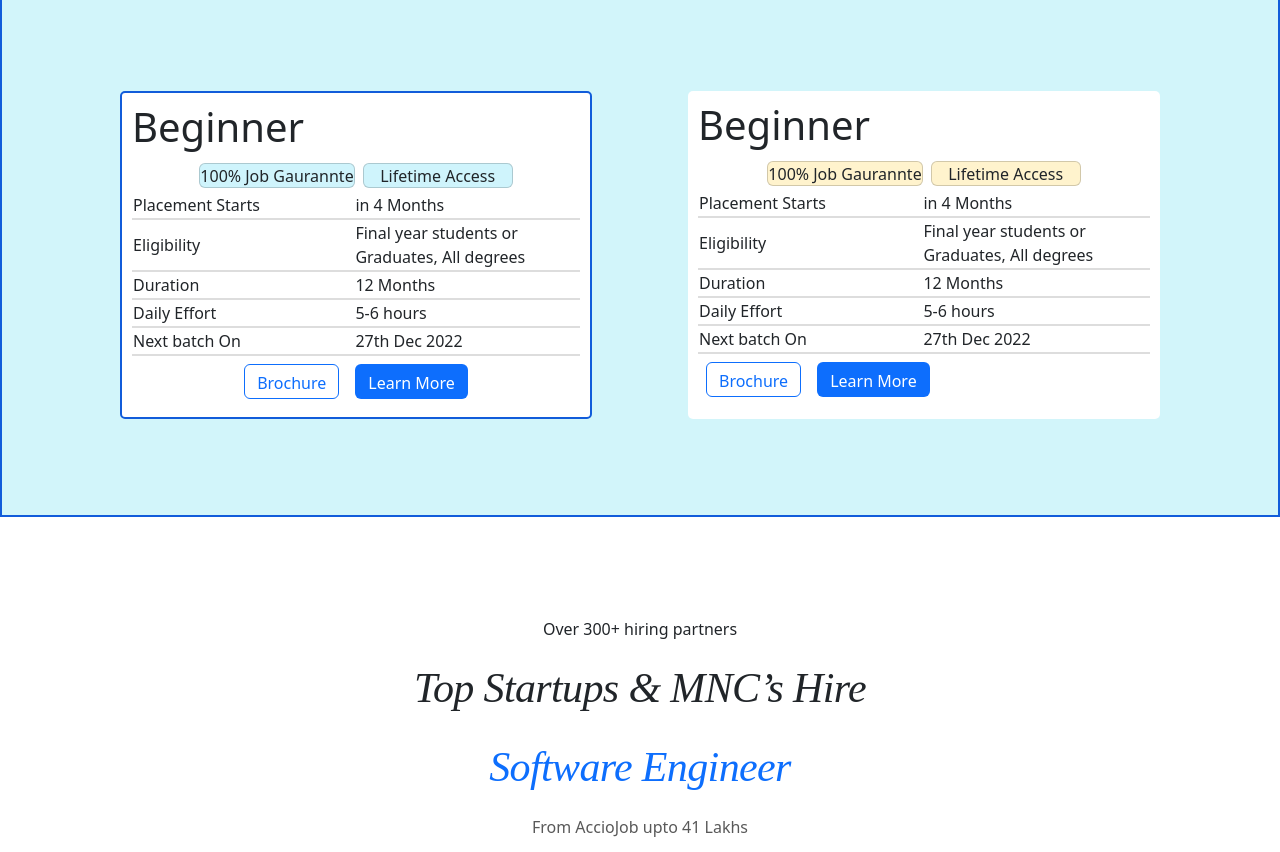
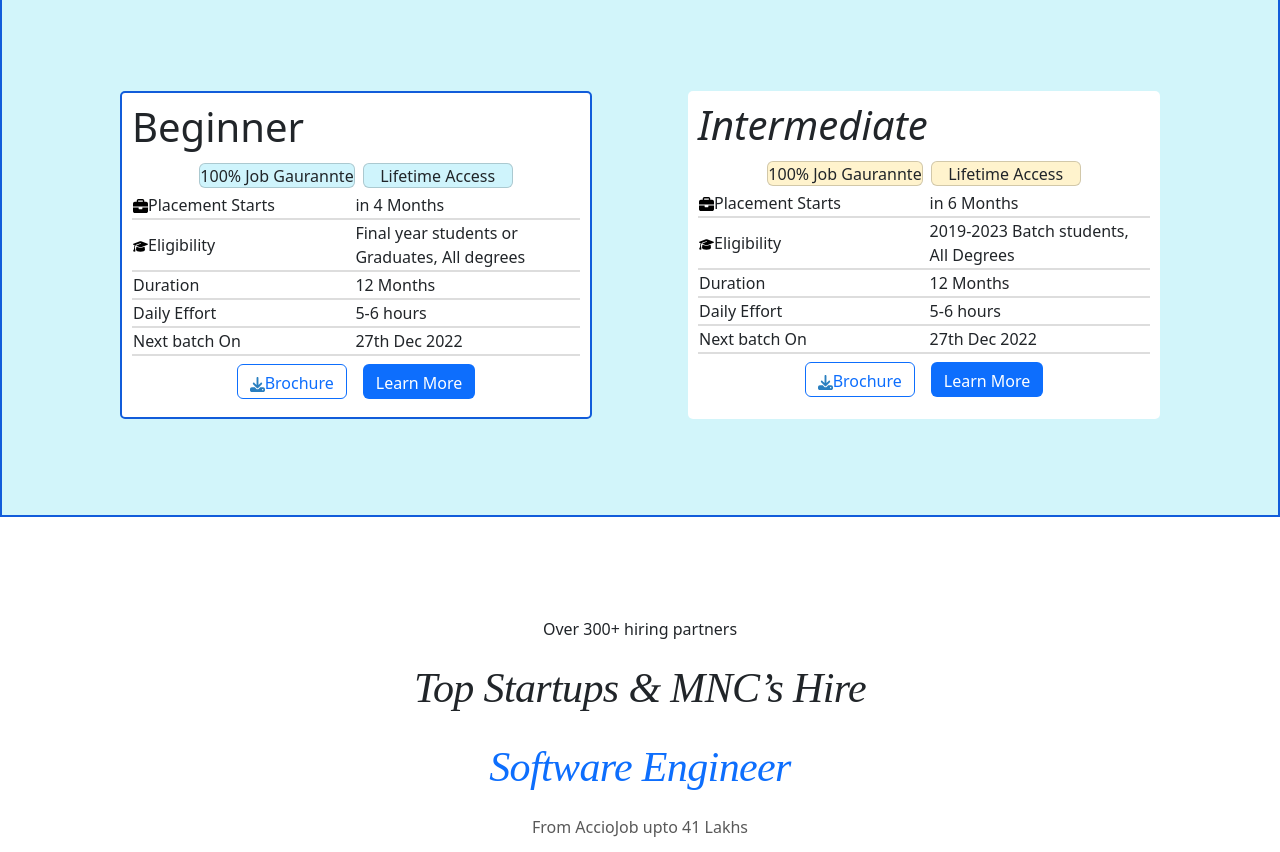
Before and after one commit to Soumyadeep20/AccioClone, a plain HTML site: page index.html in a window 1280 px wide. Shown: the part 962-1814 px from the top of the page. Drawn offline with nearby package versions, Linux system fonts and the light colour scheme; grey boxes are pictures that could not be loaded.

Commit message:
Update index.html

```diff
--- a/index.html
+++ b/index.html
@@ -114,12 +114,12 @@
         </div>
         <table>
           <tr>
-            <td>Placement Starts</td>
+            <td><svg xmlns="http://www.w3.org/2000/svg" viewBox="0 0 512 512"><!--!Font Awesome Free 6.5.2 by @fontawesome - https://fontawesome.com License - https://fontawesome.com/license/free Copyright 2024 Fonticons, Inc.--><path d="M184 48H328c4.4 0 8 3.6 8 8V96H176V56c0-4.4 3.6-8 8-8zm-56 8V96H64C28.7 96 0 124.7 0 160v96H192 320 512V160c0-35.3-28.7-64-64-64H384V56c0-30.9-25.1-56-56-56H184c-30.9 0-56 25.1-56 56zM512 288H320v32c0 17.7-14.3 32-32 32H224c-17.7 0-32-14.3-32-32V288H0V416c0 35.3 28.7 64 64 64H448c35.3 0 64-28.7 64-64V288z"/></svg>Placement Starts</td>
             <td>in 4 Months</td>
           </tr>
 
           <tr>
-            <td>Eligibility</td>
+            <td><svg xmlns="http://www.w3.org/2000/svg" viewBox="0 0 640 512"><!--!Font Awesome Free 6.5.2 by @fontawesome - https://fontawesome.com License - https://fontawesome.com/license/free Copyright 2024 Fonticons, Inc.--><path d="M320 32c-8.1 0-16.1 1.4-23.7 4.1L15.8 137.4C6.3 140.9 0 149.9 0 160s6.3 19.1 15.8 22.6l57.9 20.9C57.3 229.3 48 259.8 48 291.9v28.1c0 28.4-10.8 57.7-22.3 80.8c-6.5 13-13.9 25.8-22.5 37.6C0 442.7-.9 448.3 .9 453.4s6 8.9 11.2 10.2l64 16c4.2 1.1 8.7 .3 12.4-2s6.3-6.1 7.1-10.4c8.6-42.8 4.3-81.2-2.1-108.7C90.3 344.3 86 329.8 80 316.5V291.9c0-30.2 10.2-58.7 27.9-81.5c12.9-15.5 29.6-28 49.2-35.7l157-61.7c8.2-3.2 17.5 .8 20.7 9s-.8 17.5-9 20.7l-157 61.7c-12.4 4.9-23.3 12.4-32.2 21.6l159.6 57.6c7.6 2.7 15.6 4.1 23.7 4.1s16.1-1.4 23.7-4.1L624.2 182.6c9.5-3.4 15.8-12.5 15.8-22.6s-6.3-19.1-15.8-22.6L343.7 36.1C336.1 33.4 328.1 32 320 32zM128 408c0 35.3 86 72 192 72s192-36.7 192-72L496.7 262.6 354.5 314c-11.1 4-22.8 6-34.5 6s-23.5-2-34.5-6L143.3 262.6 128 408z"/></svg>Eligibility</td>
             <td>Final year students or <br>
               Graduates, All degrees</td>
           </tr>
@@ -138,12 +138,12 @@
           </tr>
         </table>
         <div class="d-flex justify-content-center">
-          <button class="btn m-2 btn-outline-primary text-primary" type="button" name="button">Brochure</button>
+          <button class="btn m-2 btn-outline-primary text-primary" type="button" name="button"><svg xmlns="http://www.w3.org/2000/svg" viewBox="0 0 512 512"><!--!Font Awesome Free 6.5.2 by @fontawesome - https://fontawesome.com License - https://fontawesome.com/license/free Copyright 2024 Fonticons, Inc.--><path fill="#2a7fc0" d="M288 32c0-17.7-14.3-32-32-32s-32 14.3-32 32V274.7l-73.4-73.4c-12.5-12.5-32.8-12.5-45.3 0s-12.5 32.8 0 45.3l128 128c12.5 12.5 32.8 12.5 45.3 0l128-128c12.5-12.5 12.5-32.8 0-45.3s-32.8-12.5-45.3 0L288 274.7V32zM64 352c-35.3 0-64 28.7-64 64v32c0 35.3 28.7 64 64 64H448c35.3 0 64-28.7 64-64V416c0-35.3-28.7-64-64-64H346.5l-45.3 45.3c-25 25-65.5 25-90.5 0L165.5 352H64zm368 56a24 24 0 1 1 0 48 24 24 0 1 1 0-48z"/></svg>Brochure</button>
           <button class="btn bg-primary text-white m-2" type="button" name="button">Learn More</button>
         </div>
       </div>
       <div class="card table2 m-5" style="box-shadow: 0 0 0 0 ">
-        <h1>Beginner</h1>
+        <h1><i>Intermediate</i></h1>
         <div class="d-flex justify-content-center">
           <div class="card bg-warning-subtle p-0 m-1 pl-2" style="height: 25px; box-shadow: 0 0 0 0 ">
             <p>100% Job Gaurannte</p>
@@ -156,13 +156,12 @@
         </div>
         <table>
           <tr>
-            <td>Placement Starts</td>
-            <td>in 4 Months</td>
+            <td><svg xmlns="http://www.w3.org/2000/svg" viewBox="0 0 512 512"><!--!Font Awesome Free 6.5.2 by @fontawesome - https://fontawesome.com License - https://fontawesome.com/license/free Copyright 2024 Fonticons, Inc.--><path d="M184 48H328c4.4 0 8 3.6 8 8V96H176V56c0-4.4 3.6-8 8-8zm-56 8V96H64C28.7 96 0 124.7 0 160v96H192 320 512V160c0-35.3-28.7-64-64-64H384V56c0-30.9-25.1-56-56-56H184c-30.9 0-56 25.1-56 56zM512 288H320v32c0 17.7-14.3 32-32 32H224c-17.7 0-32-14.3-32-32V288H0V416c0 35.3 28.7 64 64 64H448c35.3 0 64-28.7 64-64V288z"/></svg>Placement Starts</td>
+            <td>in 6 Months</td>
           </tr>
           <tr>
-            <td>Eligibility</td>
-            <td>Final year students or <br>
-              Graduates, All degrees</td>
+            <td><svg xmlns="http://www.w3.org/2000/svg" viewBox="0 0 640 512"><!--!Font Awesome Free 6.5.2 by @fontawesome - https://fontawesome.com License - https://fontawesome.com/license/free Copyright 2024 Fonticons, Inc.--><path d="M320 32c-8.1 0-16.1 1.4-23.7 4.1L15.8 137.4C6.3 140.9 0 149.9 0 160s6.3 19.1 15.8 22.6l57.9 20.9C57.3 229.3 48 259.8 48 291.9v28.1c0 28.4-10.8 57.7-22.3 80.8c-6.5 13-13.9 25.8-22.5 37.6C0 442.7-.9 448.3 .9 453.4s6 8.9 11.2 10.2l64 16c4.2 1.1 8.7 .3 12.4-2s6.3-6.1 7.1-10.4c8.6-42.8 4.3-81.2-2.1-108.7C90.3 344.3 86 329.8 80 316.5V291.9c0-30.2 10.2-58.7 27.9-81.5c12.9-15.5 29.6-28 49.2-35.7l157-61.7c8.2-3.2 17.5 .8 20.7 9s-.8 17.5-9 20.7l-157 61.7c-12.4 4.9-23.3 12.4-32.2 21.6l159.6 57.6c7.6 2.7 15.6 4.1 23.7 4.1s16.1-1.4 23.7-4.1L624.2 182.6c9.5-3.4 15.8-12.5 15.8-22.6s-6.3-19.1-15.8-22.6L343.7 36.1C336.1 33.4 328.1 32 320 32zM128 408c0 35.3 86 72 192 72s192-36.7 192-72L496.7 262.6 354.5 314c-11.1 4-22.8 6-34.5 6s-23.5-2-34.5-6L143.3 262.6 128 408z"/></svg>Eligibility</td>
+            <td>2019-2023 Batch students, All Degrees </td>
           </tr>
           <tr>
             <td>Duration</td>
@@ -177,10 +176,12 @@
             <td>27th Dec 2022</td>
           </tr>
         </table>
-        <div class="d-flex justify-content-cente ">
-          <button class="btn m-2 btn-outline-primary text-primary"type="button" name="button">Brochure</button>
+        <center>
+        <div class="d-flex justify-content-center ">
+          <button class="btn m-2 btn-outline-primary text-primary "type="button" name="button"><svg xmlns="http://www.w3.org/2000/svg" viewBox="0 0 512 512"><!--!Font Awesome Free 6.5.2 by @fontawesome - https://fontawesome.com License - https://fontawesome.com/license/free Copyright 2024 Fonticons, Inc.--><path fill="#2a7fc0" d="M288 32c0-17.7-14.3-32-32-32s-32 14.3-32 32V274.7l-73.4-73.4c-12.5-12.5-32.8-12.5-45.3 0s-12.5 32.8 0 45.3l128 128c12.5 12.5 32.8 12.5 45.3 0l128-128c12.5-12.5 12.5-32.8 0-45.3s-32.8-12.5-45.3 0L288 274.7V32zM64 352c-35.3 0-64 28.7-64 64v32c0 35.3 28.7 64 64 64H448c35.3 0 64-28.7 64-64V416c0-35.3-28.7-64-64-64H346.5l-45.3 45.3c-25 25-65.5 25-90.5 0L165.5 352H64zm368 56a24 24 0 1 1 0 48 24 24 0 1 1 0-48z"/></svg>Brochure</button>
           <button class="btn bg-primary text-white m-2" type="button" name="button">Learn More</button>
         </div>
+      </center>
       </div>
     </div>
   </div>
```
